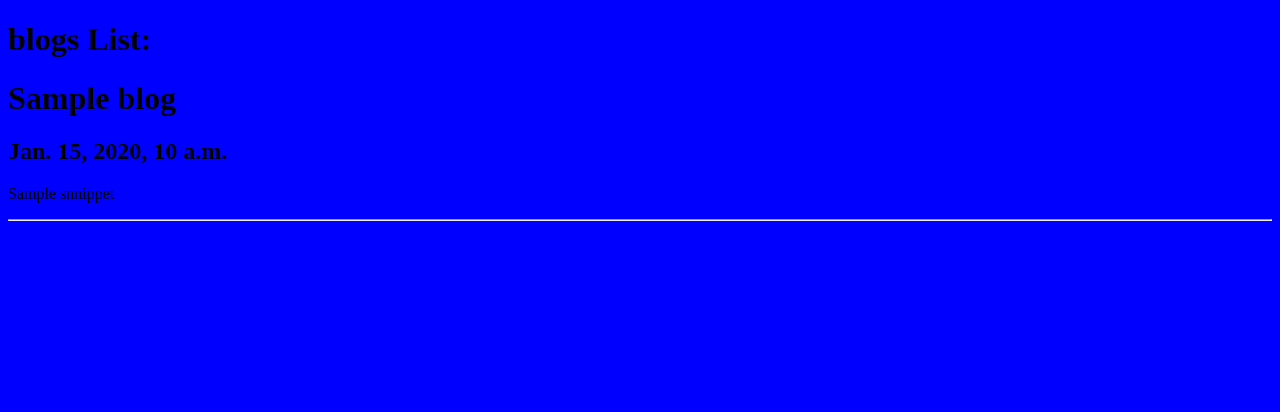
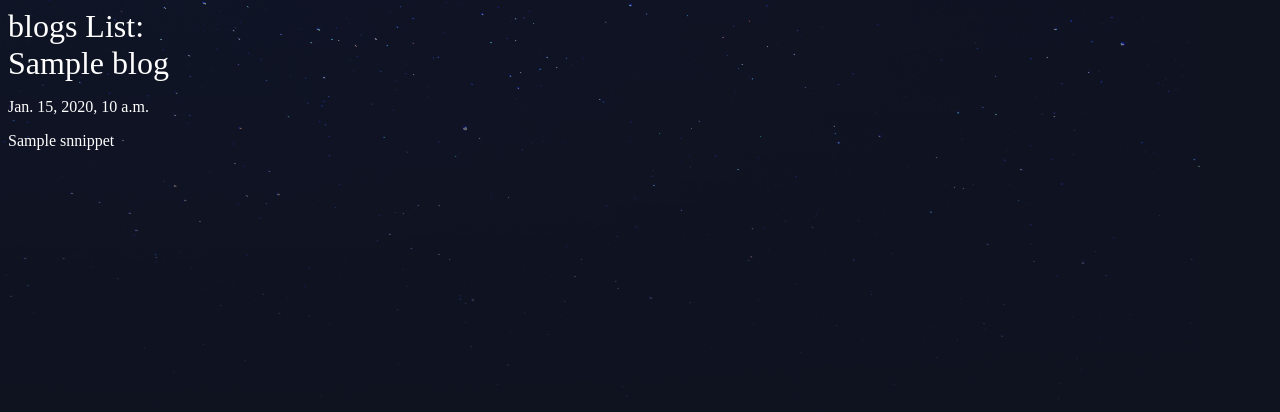
Before and after one commit to param0210/web-python, a Django app: template myblog/templates/myblog/blog.html in a window 1280 px wide. Shown: the top 412 px of the page. Run offline with Django 3.2, Linux system fonts and the light colour scheme; the template is opened without the code that fills it: most values are stand-ins (such as "Sample title", 1, 10 or a date in 2020); data that the repository does not hold is empty.

Commit message:
extra functionality with static files

```diff
--- a/myblog/templates/myblog/blog.html
+++ b/myblog/templates/myblog/blog.html
@@ -1,3 +1,4 @@
+{% load static %}
 <!DOCTYPE html>
 <html lang="en">
 <head>
@@ -5,15 +6,16 @@
 	<meta name="viewport" content="width=device-width, initial-scale=1.0">
 	<meta http-equiv="X-UA-Compatible" content="ie=edge">
 	<title>Blogs List</title>
-	<link rel="stylesheet" href="/static/style.css">
+	<link rel="stylesheet" href="{% static 'style.css'%}">
+	<!--<link rel="stylesheet" href="/static/style.css">-->
 </head>
 <body>
 	<h1>blogs List:</h1>
 	<div class="blogs">
 		{% for blog in all_blog %}
 		<h1>{{ blog.title }}</h1>
-		<h2>{{blog.created_on}}</h2>
-		<p>{{blog.snnippet}}</p><hr>
+		<p>{{blog.created_on}}</p>
+		<p>{{blog.snnippet}}</p>
         {% endfor %}
 	</div>
 
--- a/static_files/style.css
+++ b/static_files/style.css
@@ -1,3 +1,28 @@
-body{
-	background:blue;
+body {
+	background-color: #0f121f;
+	background-image: url(stars.png);
+	background-repeat: no-repeat;
+	width: 100%;
+    height: 300px;
+	color: #fff;
 }
+
+body * {
+	font-family: Ubuntu;
+}
+
+h1,
+h2,
+h3,
+h4,
+h5 {
+	font-weight: normal;
+	margin: 0;
+}
+
+a,
+a:hover,
+a:visited {
+	color: #fff;
+	text-decoration: none;
+}
```
Also changed, not shown: static_files/blog.jpg (added), static_files/download.jpg (added), static_files/images.jpg (added), static_files/stars.png (added).
